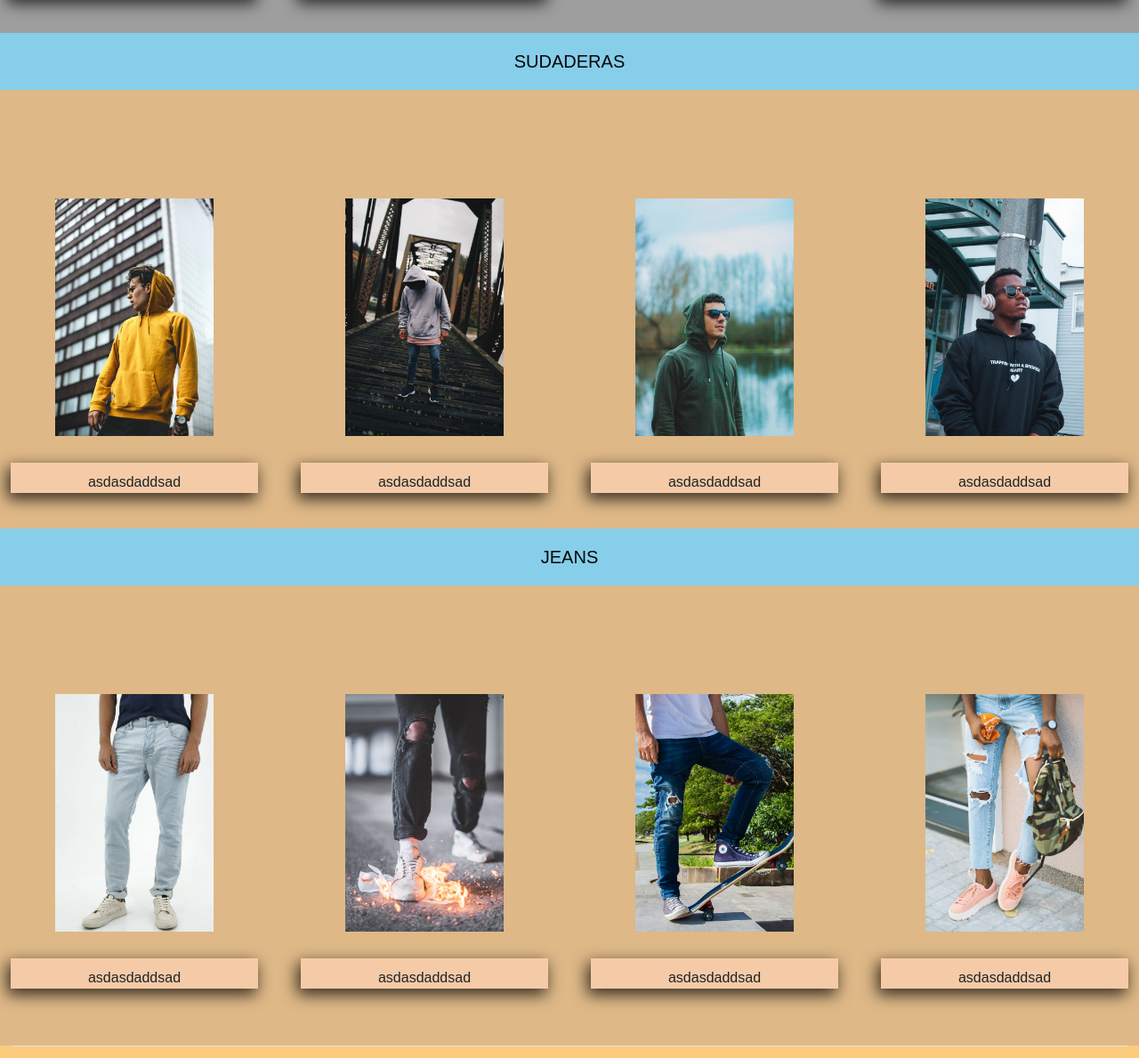
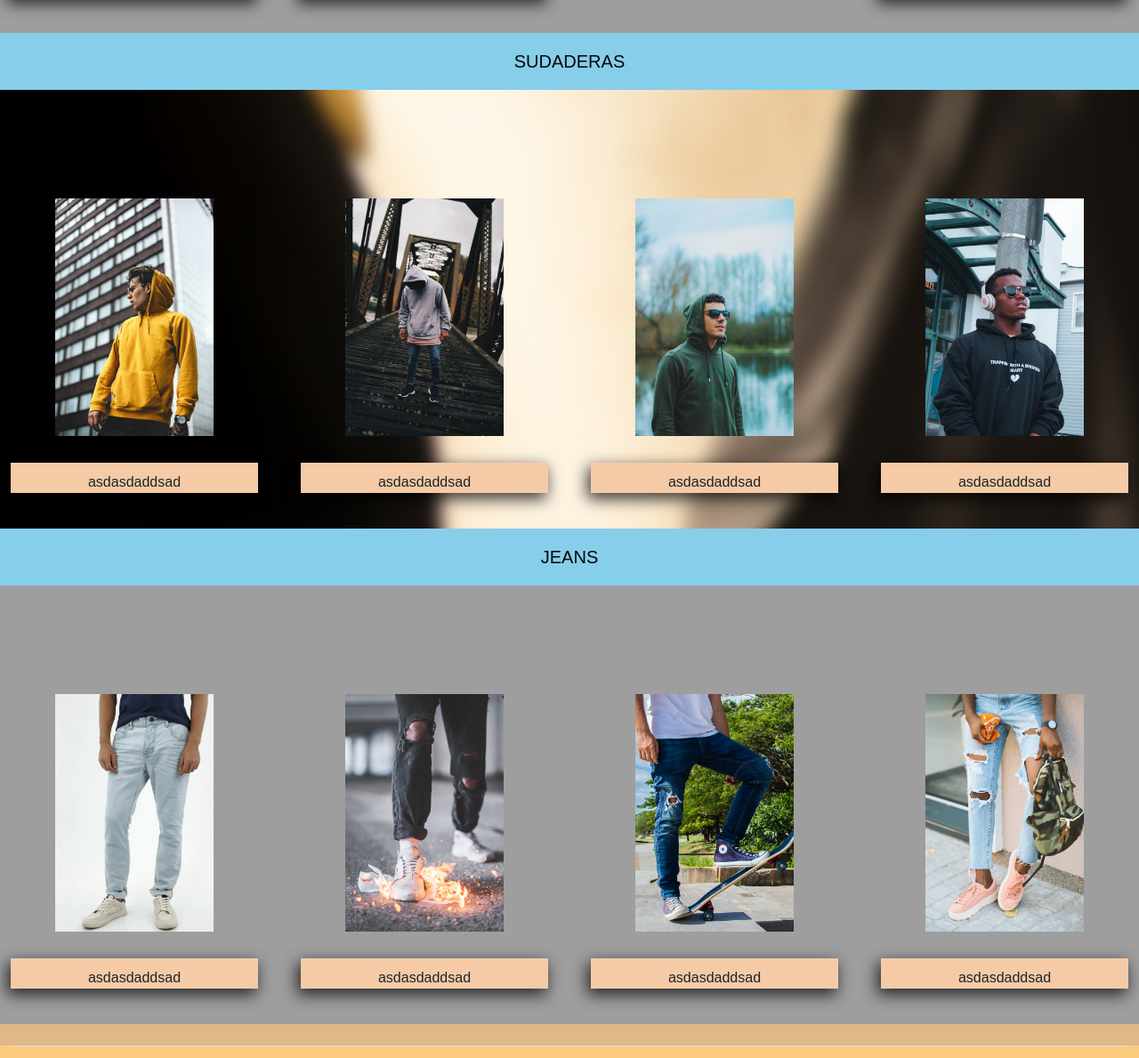
Before and after one commit to Gabriel21Cabillon/Entregas-de-tienda-TRAPPIN-, a website: page pages/Men.html in a window 1280 px wide. Shown: the part 695-1884 px from the top of the page at 89% size. Drawn offline with nearby package versions, Linux system fonts and the light colour scheme; the site is published under a folder, as on GitHub Pages, so addresses that start at the root find nothing.

Commit message:
ultimo update

```diff
--- a/scss/estilo.scss
+++ b/scss/estilo.scss
@@ -168,7 +168,7 @@ input, textarea {
 .container-fluid2 {
 
   .row {
-    background-image: url(/img/diseno-de-moda.jpg);
+    background-image: url(../img/diseno-de-moda.jpg);
     align-items: center;
   }
 
@@ -192,7 +192,7 @@ input, textarea {
 .container-fluid3 {
 
   .row {
-    background-image: url(/img/imagenprincipalbw3.jpg);
+    background-image: url(../img/imagenprincipalbw3.jpg);
     align-items: center;
   }
 
```
Also changed, not shown: css/style.css.
